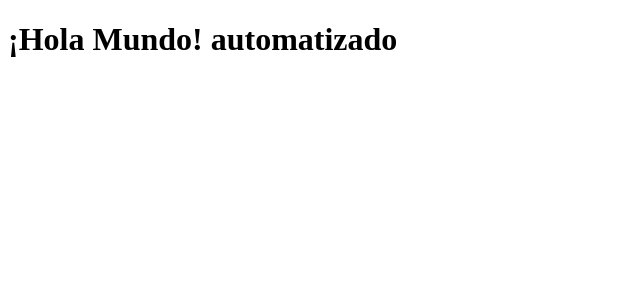
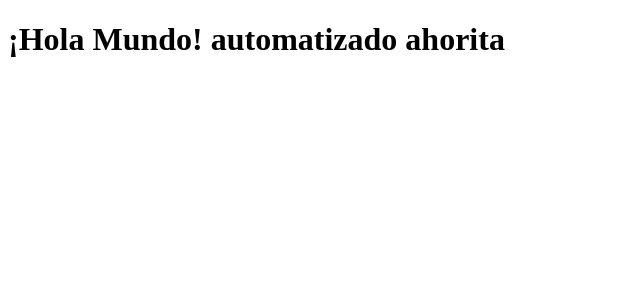
Before and after one commit to alvarozi89/hola-mundo, an Angular app: page / in a window 1280 px wide. Shown: the top 300 px of the page, without its empty margins (0-640 px from the left). Built offline with nearby package versions, Linux system fonts and the light colour scheme.

Commit message:
tercer envio

```diff
--- a/src/app/app.component.html
+++ b/src/app/app.component.html
@@ -1 +1 @@
-<h1>¡Hola Mundo! automatizado</h1>
+<h1>¡Hola Mundo! automatizado ahorita</h1>
```
